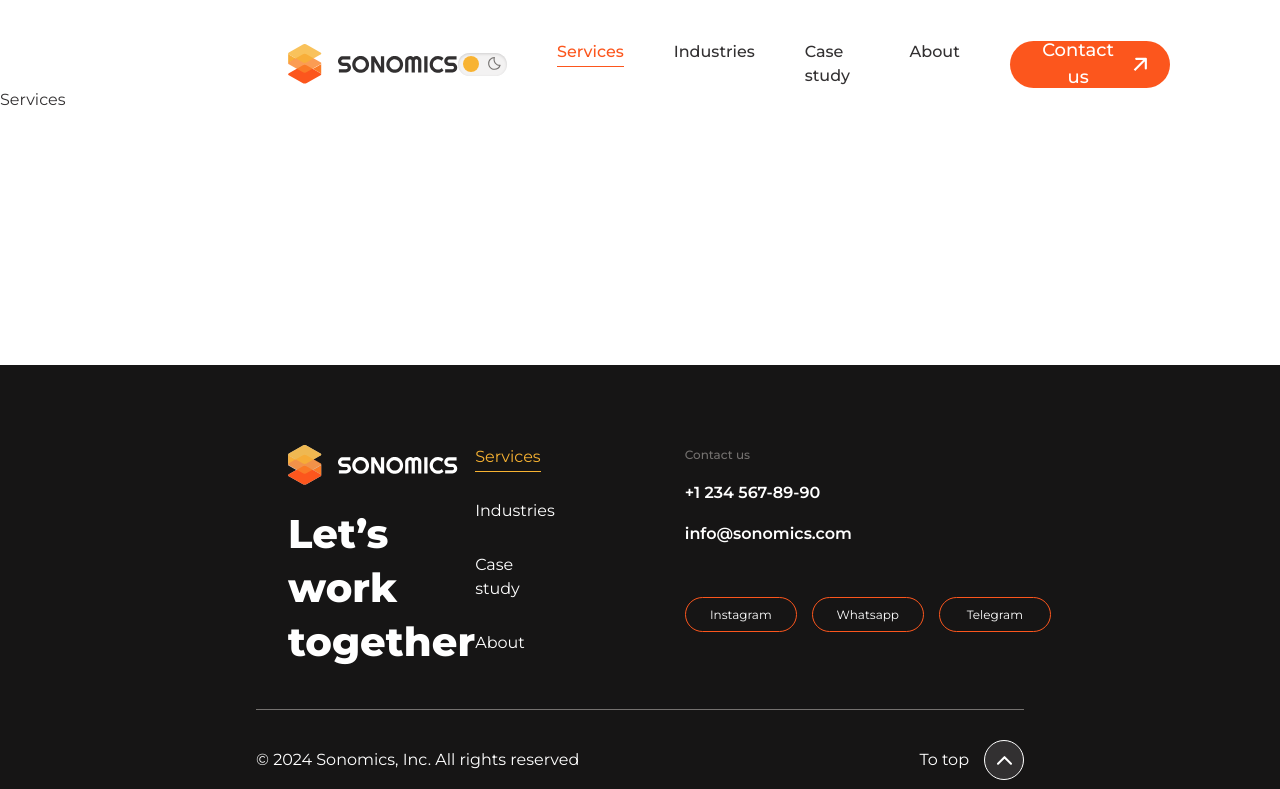
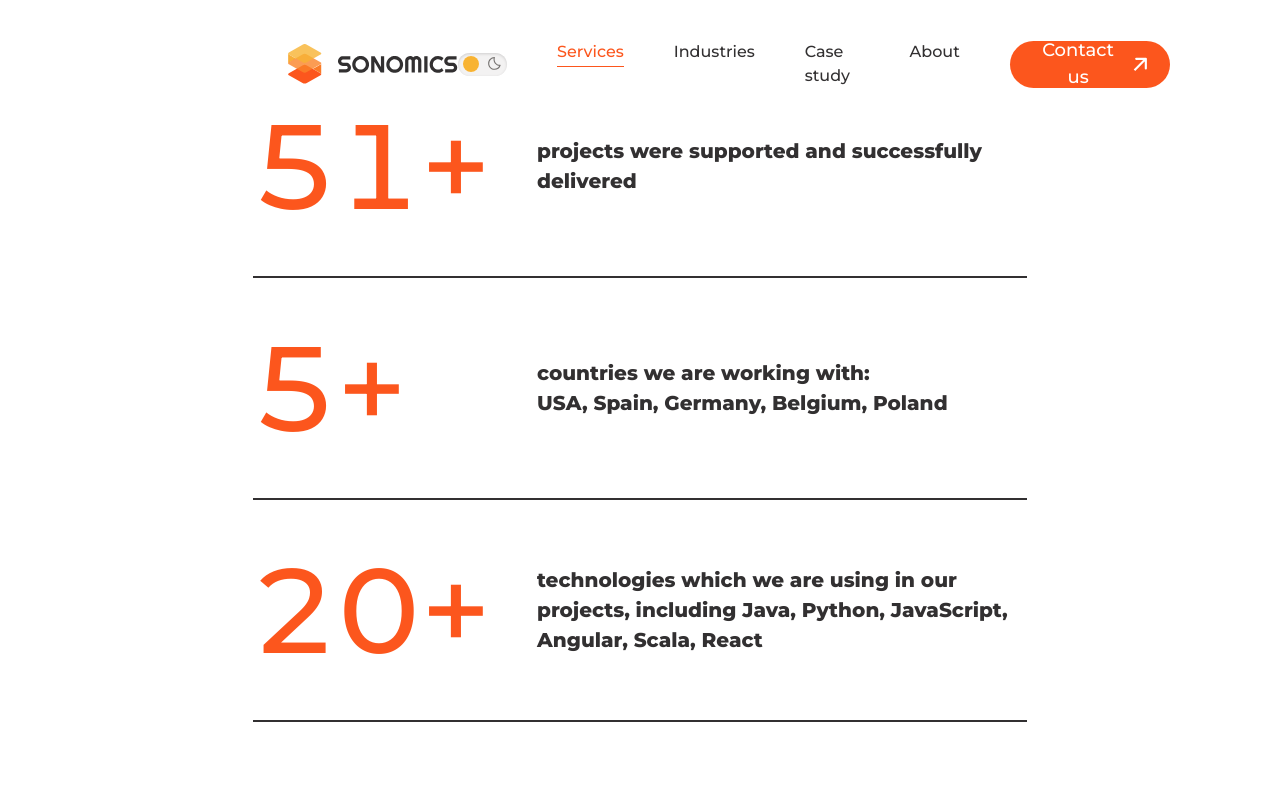
Before and after one commit to skabanets/sonomics, a React (Vite) app: page /services in a window 1280 px wide. Shown: the top 789 px of the page. Built offline with nearby package versions, Linux system fonts and the light colour scheme.

Commit message:
Added animation to the SonomicNumbers section

```diff
--- a/package.json
+++ b/package.json
@@ -13,6 +13,7 @@
   "dependencies": {
     "@babel/runtime": "^7.26.0",
     "modern-normalize": "^3.0.1",
+    "motion": "^11.13.5",
     "react": "^18.2.0",
     "react-dom": "^18.2.0",
     "react-hook-form": "^7.53.2",
--- a/src/constants/sonomicsNumbers.ts
+++ b/src/constants/sonomicsNumbers.ts
@@ -16,4 +16,34 @@ export const sonomicsNumbers = [
       "technologies which we are using in our projects, including Java, Python, JavaScript, Angular, Scala, React",
     number: 20,
   },
+  {
+    title: "projects were supported and successfully delivered",
+    number: 43,
+  },
+  {
+    title: decodeHTML(
+      "countries we are working with: USA,&nbsp;Spain,&nbsp;Germany, Belgium, Poland"
+    ),
+    number: 11,
+  },
+  {
+    title:
+      "technologies which we are using in our projects, including Java, Python, JavaScript, Angular, Scala, React",
+    number: 23,
+  },
+  {
+    title: "projects were supported and successfully delivered",
+    number: 43,
+  },
+  {
+    title: decodeHTML(
+      "countries we are working with: USA,&nbsp;Spain,&nbsp;Germany, Belgium, Poland"
+    ),
+    number: 11,
+  },
+  {
+    title:
+      "technologies which we are using in our projects, including Java, Python, JavaScript, Angular, Scala, React",
+    number: 23,
+  },
 ];
--- a/src/pages/Services.tsx
+++ b/src/pages/Services.tsx
@@ -1,5 +1,61 @@
+import { animate, motion, useMotionValue, useTransform } from "framer-motion";
+import { useEffect, useState } from "react";
+
+import { Divider } from "../components";
+
+import { sonomicsNumbers } from "../constants";
+
 const Services = () => {
-  return <div>Services</div>;
+  return (
+    <div>
+      <ul className="mx-auto w-[774px] overflow-hidden">
+        {sonomicsNumbers.map(({ title, number }, index) => (
+          <motion.li
+            initial={{ opacity: 0 }}
+            whileInView={{ opacity: 1 }}
+            transition={{ duration: 1.5 }}
+            viewport={{ once: true, amount: 0.35 }}
+            key={index}
+            className="flex flex-wrap items-center justify-between gap-y-[4vh] pt-[4vh] first:pt-0"
+          >
+            <AnimatedNumber
+              finalNumber={number}
+              className="text-[120px] font-medium leading-[156px] text-accentRedColor"
+            />
+            <h4 className="w-[490px]">{title}</h4>
+
+            {index < sonomicsNumbers.length - 1 && <Divider />}
+          </motion.li>
+        ))}
+      </ul>
+    </div>
+  );
 };
 
 export default Services;
+
+interface AnimatedNumberProps {
+  finalNumber: number;
+  className: string;
+}
+
+const AnimatedNumber = ({ finalNumber, className }: AnimatedNumberProps) => {
+  const count = useMotionValue(0);
+  const rounded = useTransform(count, Math.round);
+  const [displayValue, setDisplayValue] = useState(0);
+
+  useEffect(() => {
+    const unsubscribe = rounded.onChange((latest) => {
+      setDisplayValue(latest);
+    });
+
+    const animation = animate(count, finalNumber, { duration: 1.5 });
+
+    return () => {
+      unsubscribe();
+      animation.stop();
+    };
+  }, [count, finalNumber, rounded]);
+
+  return <p className={`${className} tabular-nums`}>{displayValue}+</p>;
+};
--- a/src/sections/About/SonomicsNumbers.tsx
+++ b/src/sections/About/SonomicsNumbers.tsx
@@ -1,3 +1,5 @@
+import { motion } from "framer-motion";
+
 import { Divider } from "../../components";
 
 import { sonomicsNumbers } from "../../constants";
@@ -5,13 +7,17 @@ import { sonomicsNumbers } from "../../constants";
 export const SonomicsNumbers = () => {
   return (
     <section className="py-[100px]">
-      <div className="container flex justify-between">
-        <h2 className="w-[300px] pt-[20px]">Sonomics in numbers</h2>
-        <ul className="w-[774px]">
+      <div className="container relative">
+        <h2 className="sticky top-[100px] z-10 w-[300px] pt-[20px]">Sonomics in numbers</h2>
+        <ul className="ml-auto mt-[-128px] w-[774px] overflow-hidden">
           {sonomicsNumbers.map(({ title, number }, index) => (
-            <li
+            <motion.li
+              initial={{ opacity: 0, x: 500 }}
+              whileInView={{ opacity: 1, x: 0 }}
+              transition={{ duration: 1.5 }}
+              viewport={{ once: true, amount: 0.35 }}
               key={index}
-              className="flex flex-wrap items-center justify-between gap-y-[28px] pt-[30px] first:pt-0"
+              className="flex flex-wrap items-center justify-between gap-y-[4vh] pt-[4vh] first:pt-0"
             >
               <p className="text-[120px] font-medium leading-[156px] text-accentRedColor">
                 {number}+
@@ -19,7 +25,7 @@ export const SonomicsNumbers = () => {
               <h4 className="w-[490px]">{title}</h4>
 
               {index < sonomicsNumbers.length - 1 && <Divider />}
-            </li>
+            </motion.li>
           ))}
         </ul>
       </div>
```
Also changed, not shown: src/assets/sprite.svg, 1 other file (tests, documents, lock files or other folders).
